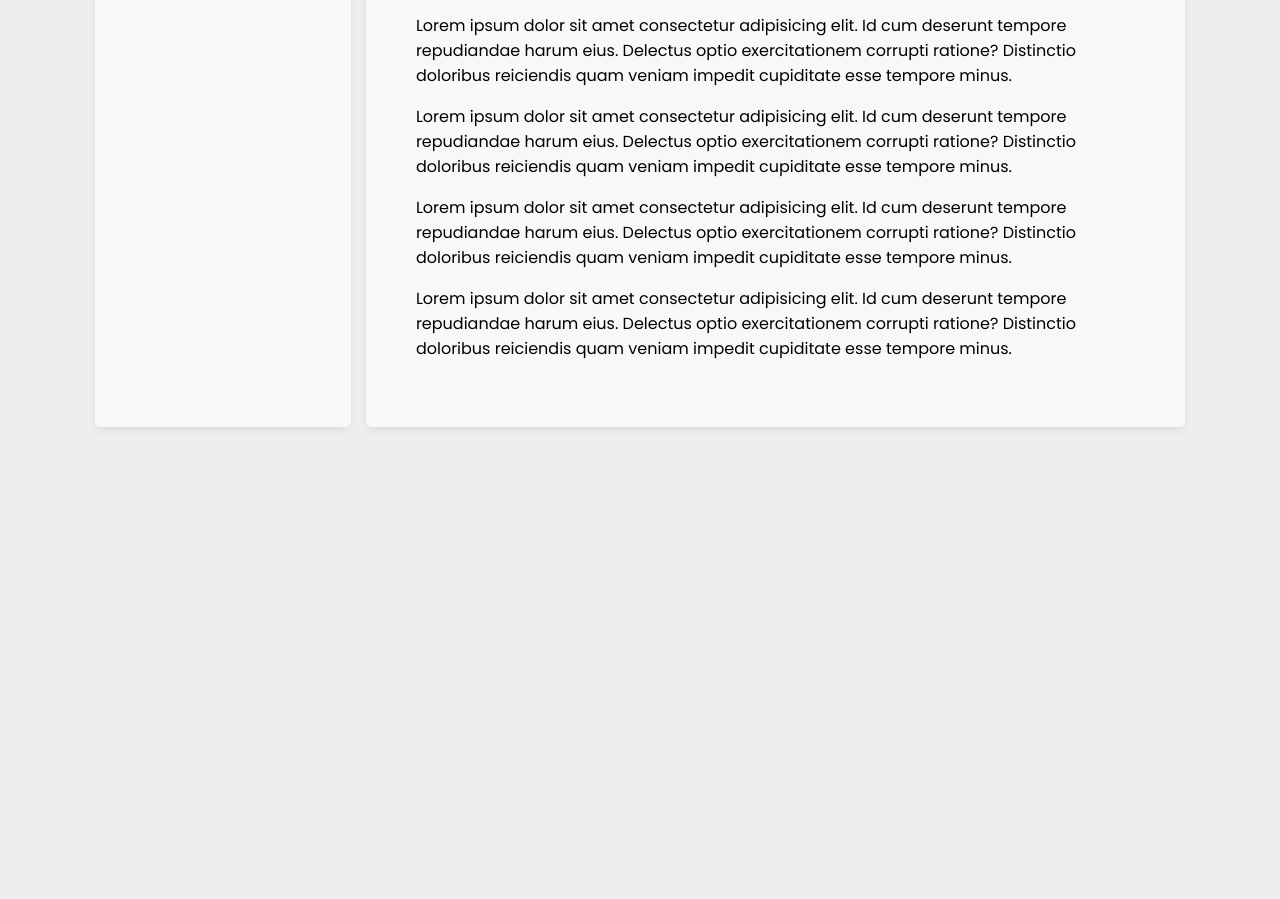
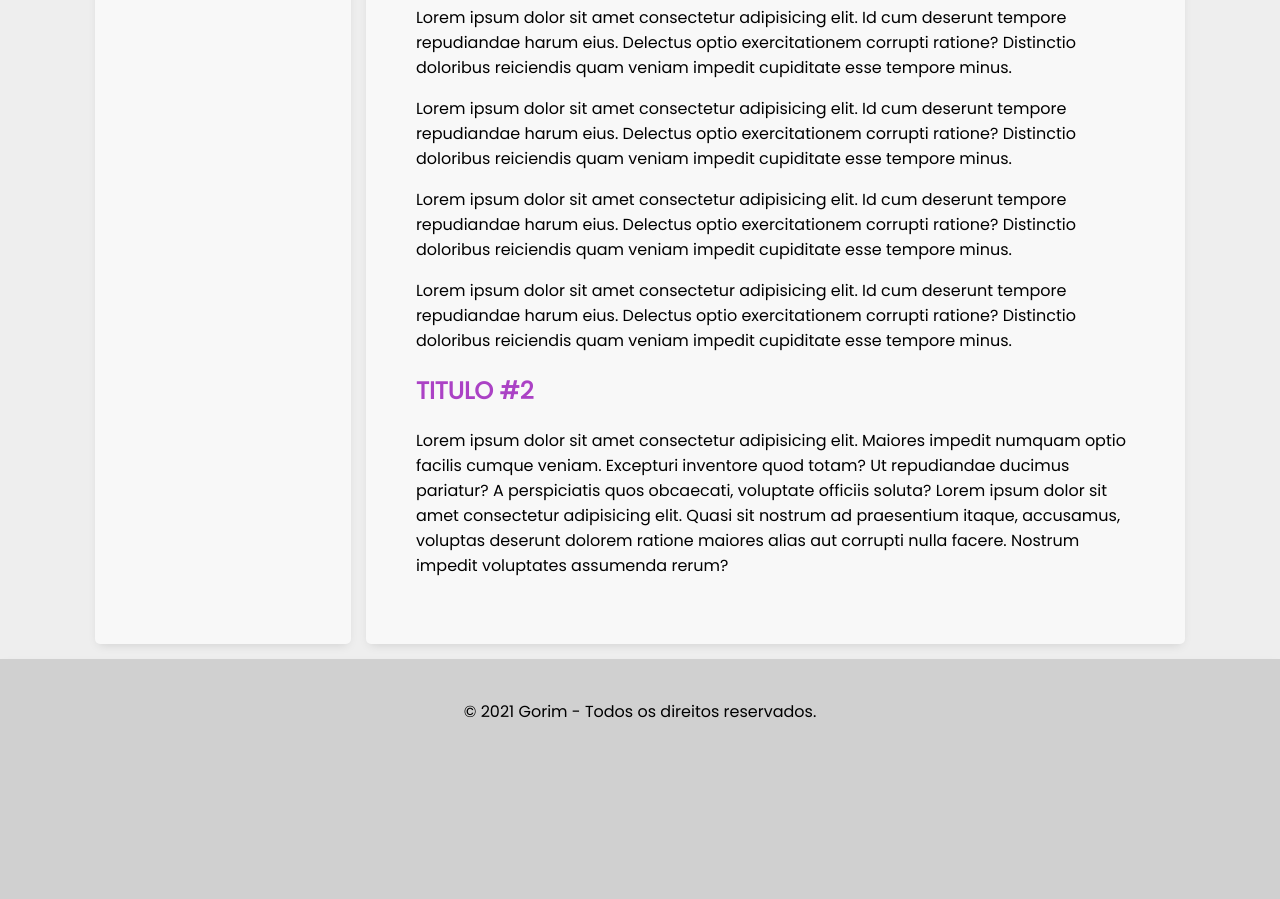
Before and after one commit to mmarifernandes/gorim-manual-static-page, a plain HTML site: page index.html in a window 1280 px wide. Shown: the part 764-1663 px from the top of the page. Before the commit the page ends 1206 px from the top, so only its background shows below. Drawn offline with Linux system fonts and the light colour scheme.

Commit message:
up footer

```diff
--- a/index.html
+++ b/index.html
@@ -12,8 +12,8 @@
     </div>
     <div class="menu">
         <menu>
-            <a href="#"><li>personagens</li></a>
-            <a href="#"><li>mundo</li></a>
+            <a href="#um"><li>personagens</li></a>
+            <a href="#dois"><li>mundo</li></a>
             <a href="#"><li>etapas</li></a>
             <a href="#"><li>eleições</li></a>
             <a href="#"><li>objetivos</li></a>
@@ -23,7 +23,7 @@
     <div class="conteudo">
     <main>
         <article>
-            <h2>TITULO</h2>
+            <h2 id="um">TITULO</h2>
             <p>Lorem ipsum dolor sit amet consectetur adipisicing elit. Id cum deserunt tempore repudiandae harum eius. Delectus optio exercitationem corrupti ratione? Distinctio doloribus reiciendis quam veniam impedit cupiditate esse tempore minus.</p>
             <p>Lorem ipsum dolor sit amet consectetur adipisicing elit. Id cum deserunt tempore repudiandae harum eius. Delectus optio exercitationem corrupti ratione? Distinctio doloribus reiciendis quam veniam impedit cupiditate esse tempore minus.</p>
             <p>Lorem ipsum dolor sit amet consectetur adipisicing elit. Id cum deserunt tempore repudiandae harum eius. Delectus optio exercitationem corrupti ratione? Distinctio doloribus reiciendis quam veniam impedit cupiditate esse tempore minus.</p>
@@ -32,7 +32,8 @@
             <p>Lorem ipsum dolor sit amet consectetur adipisicing elit. Id cum deserunt tempore repudiandae harum eius. Delectus optio exercitationem corrupti ratione? Distinctio doloribus reiciendis quam veniam impedit cupiditate esse tempore minus.</p>
             <p>Lorem ipsum dolor sit amet consectetur adipisicing elit. Id cum deserunt tempore repudiandae harum eius. Delectus optio exercitationem corrupti ratione? Distinctio doloribus reiciendis quam veniam impedit cupiditate esse tempore minus.</p>
             <p>Lorem ipsum dolor sit amet consectetur adipisicing elit. Id cum deserunt tempore repudiandae harum eius. Delectus optio exercitationem corrupti ratione? Distinctio doloribus reiciendis quam veniam impedit cupiditate esse tempore minus.</p>
-
+            <h2 id="dois">TITULO #2</h2>
+            <p>Lorem ipsum dolor sit amet consectetur adipisicing elit. Maiores impedit numquam optio facilis cumque veniam. Excepturi inventore quod totam? Ut repudiandae ducimus pariatur? A perspiciatis quos obcaecati, voluptate officiis soluta? Lorem ipsum dolor sit amet consectetur adipisicing elit. Quasi sit nostrum ad praesentium itaque, accusamus, voluptas deserunt dolorem ratione maiores alias aut corrupti nulla facere. Nostrum impedit voluptates assumenda rerum?</p>
         </article>
     </main>
     <aside>
@@ -45,5 +46,8 @@
         </ol>
     </aside>
 </div>
+<footer>
+    © 2021 Gorim - Todos os direitos reservados.
+</footer>
 </body>
 </html>
--- a/style.css
+++ b/style.css
@@ -6,6 +6,7 @@
 body{
     background-color: #EEEEEE;
     font-family: 'Poppins', sans-serif;
+    margin: 0;
 }
 .header{
     display: flex;
@@ -88,3 +89,16 @@ a:link{
 h2{
     color: #AB42C5;
 }
+
+footer{
+    width: 100%;
+    text-align: center;
+    display: flex;
+    background-color: #d0d0d0;
+    height: 25vh;
+    justify-content: center;
+    margin: 0 !important;
+    box-shadow: 0px 4px 10.9px -4px rgba(0, 0, 0, 0.15);
+    padding-top: 5vh;
+
+}
```
